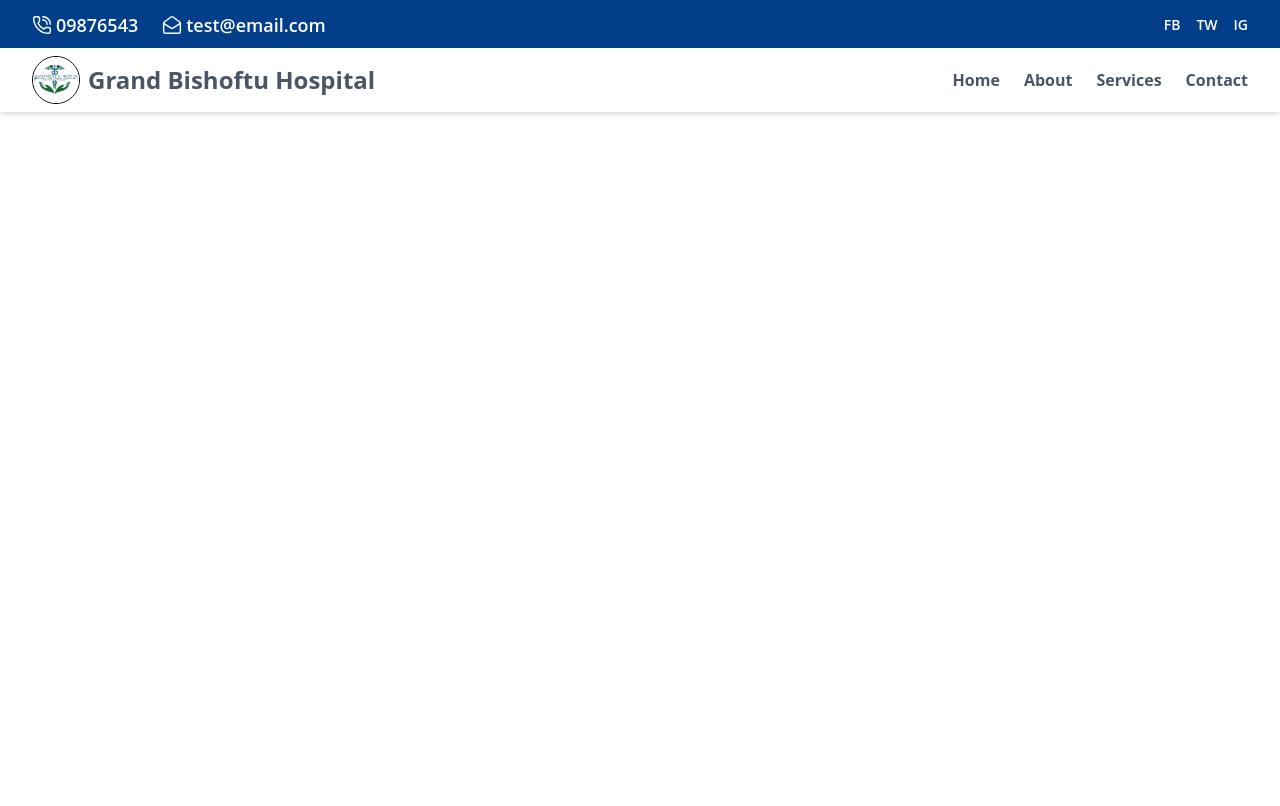
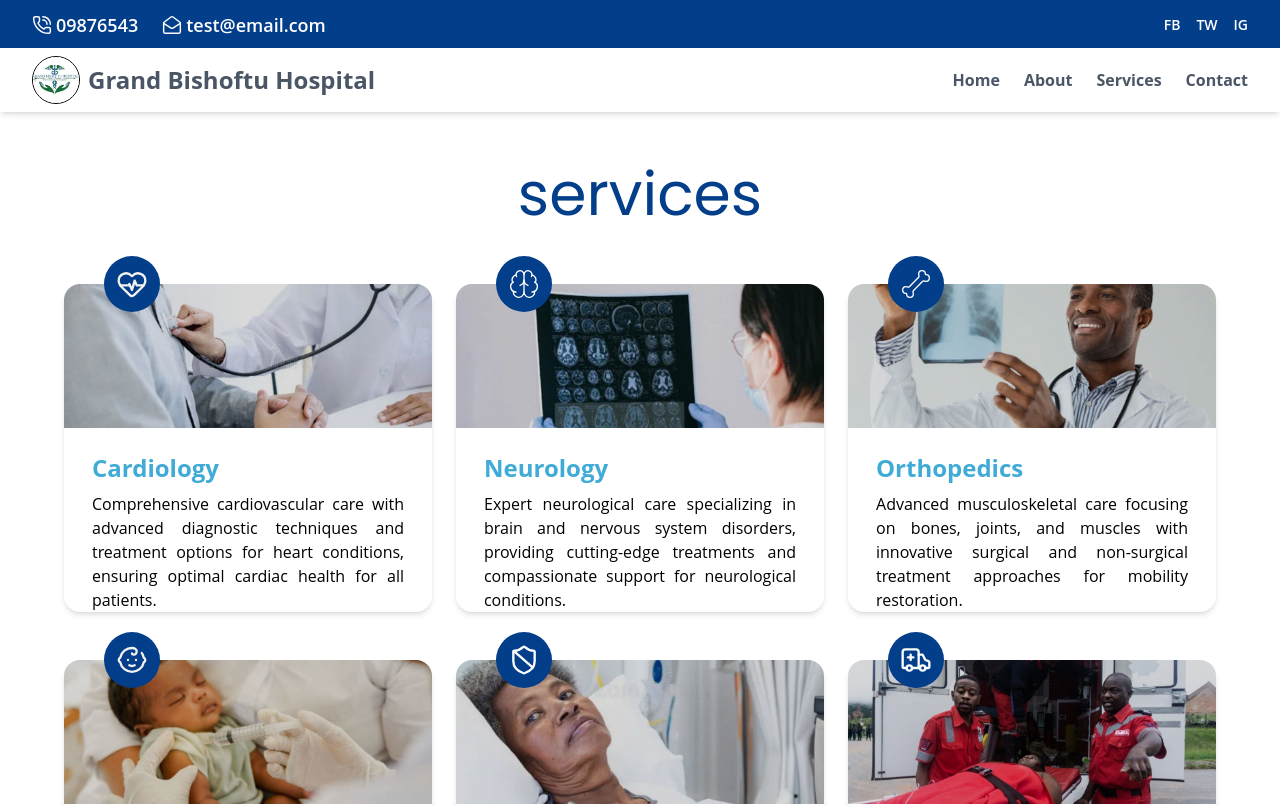
Before and after one commit to Tsedniya/Grand_Bishoftu_Hospital, a React (Vite) app in the folder myapp/: page /services in a window 1280 px wide. Shown: the top 806 px of the page. Built offline with nearby package versions, Linux system fonts and the light colour scheme.

Commit message:
frontend:services

```diff
--- a/myapp/src/components/Departements.jsx
+++ b/myapp/src/components/Departements.jsx
@@ -1,113 +1,159 @@
-import React from 'react'
-import patient from '../assets/patient.jpg'
-import pulse from '../assets/pulse.svg'
-import brain from '../assets/brain.svg'
-import bone from '../assets/bone.svg'
-import baby from '../assets/baby.svg'
-import ambulance from '../assets/ambulance.svg'
-import shield from '../assets/shield.svg'
-import photo_1 from '../assets/photo_1.jpg'
-import photo_2 from '../assets/photo_2.jpg'
-import photo from '../assets/photo.jpg'
-import men from '../assets/men.jpg'
-import cancer from '../assets/cancer.jpg'
+import React from 'react';
+import patient from '../assets/patient.jpg';
+import pulse from '../assets/pulse.svg';
+import brain from '../assets/brain.svg';
+import bone from '../assets/bone.svg';
+import baby from '../assets/baby.svg';
+import ambulance from '../assets/ambulance.svg';
+import shield from '../assets/shield.svg';
+import photo_1 from '../assets/photo_1.jpg';
+import photo_2 from '../assets/photo_2.jpg';
+import photo from '../assets/photo.jpg';
+import men from '../assets/men.jpg';
+import cancer from '../assets/cancer.jpg';
 
 const Departements = () => {
-  return (
+  const departments = [
+    {
+      title: 'Cardiology',
+      desc: 'Comprehensive cardiovascular care with advanced diagnostic techniques and treatment options for heart conditions, ensuring optimal cardiac health for all patients.',
+      img: patient,
+      icon: pulse,
+    },
+    {
+      title: 'Neurology',
+      desc: 'Expert neurological care specializing in brain and nervous system disorders, providing cutting-edge treatments and compassionate support for neurological conditions.',
+      img: photo,
+      icon: brain,
+    },
+    {
+      title: 'Orthopedics',
+      desc: 'Advanced musculoskeletal care focusing on bones, joints, and muscles with innovative surgical and non-surgical treatment approaches for mobility restoration.',
+      img: photo_1,
+      icon: bone,
+    },
+    {
+      title: 'Pediatrics',
+      desc: 'Specialized healthcare for children from infancy through adolescence, offering comprehensive medical care in a child-friendly environment with experienced pediatric specialists.',
+      img: photo_2,
+      icon: baby,
+    },
+    {
+      title: 'Oncology',
+      desc: 'Comprehensive cancer care with multidisciplinary approach, offering advanced treatment options, clinical trials, and compassionate support throughout the cancer journey.',
+      img: cancer,
+      icon: shield,
+    },
+    {
+      title: 'Emergency Care',
+      desc: 'Round-the-clock emergency medical services with rapid response capabilities, state-of-the-art equipment, and experienced emergency physicians for critical care.',
+      img: men,
+      icon: ambulance,
+    },
+    {
+      title: 'Pulmonology',
+      desc: 'Specialized care for respiratory and lung conditions including asthma, pneumonia, tuberculosis, and chronic lung diseases, providing advanced diagnosis and personalized treatment for better breathing health.',
+      img:  men,
+      icon: ambulance,
+    },
 
-   <div className=" grid sm:grid-cols-1 md:grid-cols-2 lg:grid-cols-3  gap-8 my-12 px-4 sm:px-[5vw] md:px-[7vw] lg:px-[9vw] ">
+    {
+      title: 'Laboratory Services',
+      desc: 'Comprehensive diagnostic testing services providing accurate and timely analysis of blood, urine, and other samples to support disease detection, monitoring, and effective treatment decisions.',
+      img:  men,
+      icon: ambulance,
+    },
 
+    {
+      title: 'Infectious Disease',
+      desc: 'Expert care for the prevention, diagnosis, and treatment of bacterial, viral, and fungal infections, offering advanced therapies and infection control to protect patient health and safety.',
+      img:  men,
+      icon: ambulance,
+    },
 
-    <div className='relative bg-white border w-80 h-100 rounded-2xl border-white mb-5 transition-transform duration-300 hover:scale-105 shadow-md'>
-         <img src={patient} className='relative h-35 w-100 object-cover rounded-t-xl' />
+    {
+      title: 'Laparoscopic Surgery',
+      desc: 'Minimally invasive surgical procedures using advanced technology and small incisions, ensuring faster recovery, less pain, and improved patient outcomes across various medical conditions.',
+      img:  men,
+      icon: ambulance,
+    },
 
-          <div className="relative">
-           <div className="rounded-full bg-[#3DACD1] w-14 h-14 absolute top-[-30px] left-10  flex items-center justify-center overflow-hidden">
-            <img src={pulse} className="w-8 h-8 object-cover" />
-          </div>
-          </div>
+    {
+      title: 'Ophthalmology',
+      desc: 'Comprehensive eye care services including diagnosis and treatment of vision problems, eye diseases, and surgical procedures to maintain and improve overall eye health.',
+      img:  men,
+      icon: ambulance,
+    },
 
+    {
+      title: 'Gynecology',
+      desc: 'Specialized healthcare services focused on women’s reproductive health, providing diagnosis, treatment, and preventive care for various gynecological conditions in a supportive environment.',
+      img:  men,
+      icon: ambulance,
+    },
+    {
+      title: 'Urology',
+      desc: 'Comprehensive care for disorders of the urinary tract and male reproductive system, including kidney stones, prostate issues, urinary infections, and infertility treatments, using advanced diagnostics and therapies.',
+      img: men,
+      icon: ambulance,
+    },
 
-         <p className='mt-15 px-7 font-poppins text-2xl text-[#09313E] font-bold'>Cardiology</p>
-         <p className='mt-3 px-7 text-justify text-gray-700'>Comprehensive cardiovascular care with advanced diagnostic techniques and treatment options for heart conditions, ensuring optimal cardiac health for all patients.</p>
-    </div>
-
-     <div className='relative bg-white border w-80 h-100 rounded-2xl border-white mb-5 transition-transform duration-300 hover:scale-105 shadow-md'>
-         <img src={photo} className='relative h-35 w-100 object-cover rounded-t-xl' />
-
-          <div className="relative">
-           <div className="rounded-full bg-[#3DACD1] w-14 h-14 absolute top-[-30px] left-10  flex items-center justify-center overflow-hidden">
-            <img src={brain} className="w-8 h-8 object-cover" />
-          </div>
-          </div>
-
-
-         <p className='mt-15 px-7 font-poppins text-2xl text-[#09313E] font-bold'>Neurology</p>
-         <p className='mt-3 px-7 text-justify text-gray-700'>Expert neurological care specializing in brain and nervous system disorders, providing cutting-edge treatments and compassionate support for neurological conditions.</p>
-    </div>
-
-     <div className='relative bg-white border w-80 h-100 rounded-2xl border-white mb-5 transition-transform duration-300 hover:scale-105 shadow-md'>
-         <img src={photo_1} className='relative h-35 w-100 object-cover rounded-t-xl' />
-
-          <div className="relative">
-           <div className="rounded-full bg-[#3DACD1] w-14 h-14 absolute top-[-30px] left-10  flex items-center justify-center overflow-hidden">
-            <img src={bone} className="w-8 h-8 object-cover" />
-          </div>
-          </div>
-
-
-         <p className='mt-15 px-7 font-poppins text-2xl text-[#09313E] font-bold'>Orthopedics</p>
-         <p className='mt-3 px-7 text-justify text-gray-700'>Advanced musculoskeletal care focusing on bones, joints, and muscles with innovative surgical and non-surgical treatment approaches for mobility restoration.</p>
-    </div>
-
-     <div className='relative bg-white border w-80 h-100 rounded-2xl border-white mb-5 transition-transform duration-300 hover:scale-105 shadow-md'>
-         <img src={photo_2} className='relative h-35 w-100 object-cover rounded-t-xl' />
-
-          <div className="relative">
-           <div className="rounded-full bg-[#3DACD1] w-14 h-14 absolute top-[-30px] left-10  flex items-center justify-center overflow-hidden">
-            <img src={baby} className="w-8 h-8 object-cover" />
-          </div>
-          </div>
-
-
-         <p className='mt-15 px-7 font-poppins text-2xl text-[#09313E] font-bold'>Pediatrics</p>
-         <p className='mt-3 px-7 text-justify text-gray-700'>Specialized healthcare for children from infancy through adolescence, offering comprehensive medical care in a child-friendly environment with experienced pediatric specialists.</p>
-    </div>
-
-   <div className='relative bg-white border w-80 h-100 rounded-2xl border-white mb-5 transition-transform duration-300 hover:scale-105 shadow-md'>
-         <img src={cancer} className='relative h-35 w-100 object-cover object-center rounded-t-xl' />
-
-           <div className="relative">
-           <div className="rounded-full bg-[#3DACD1] w-14 h-14 absolute top-[-30px] left-10  flex items-center justify-center overflow-hidden">
-            <img src={shield} className="w-8 h-8 object-cover" />
-          </div>
-          </div>
-
-
-         <p className='mt-15 px-7 font-poppins text-2xl text-[#09313E] font-bold'>Oncology</p>
-         <p className='mt-3 px-7 text-justify text-gray-700'>Comprehensive cancer care with multidisciplinary approach, offering advanced treatment options, clinical trials, and compassionate support throughout the cancer journey.
-          .</p>
-     </div>
-
-      <div className='relative bg-white border w-80 h-100 rounded-2xl border-white mb-5 transition-transform duration-300 hover:scale-105 shadow-md'>
-         <img src={men} className='relative h-35 w-100 object-cover rounded-t-xl' />
-
-          <div className="relative">
-           <div className="rounded-full bg-[#3DACD1] w-14 h-14 absolute top-[-30px] left-10  flex items-center justify-center overflow-hidden">
-            <img src={ambulance} className="w-8 h-8 object-cover" />
-          </div>
-          </div>
-
-
-         <p className='mt-15 px-7 font-poppins text-2xl text-[#09313E] font-bold'>Emergency Care</p>
-         <p className='mt-3 px-7 text-justify text-gray-700'>Round-the-clock emergency medical services with rapid response capabilities, state-of-the-art equipment, and experienced emergency physicians for critical care.</p>
-    </div>
+    {
+      title: 'Plastic Surgery',
+      desc: 'Expert reconstructive and cosmetic surgery services for restoring function, correcting defects, and enhancing appearance, including procedures for burns, injuries, congenital defects, and aesthetic improvements.',
+      img: men,
+      icon: ambulance,
+    },
+    {
+      title: 'Pharmacy',
+      desc: 'Comprehensive pharmacy services providing safe and effective medication management, prescription dispensing, patient counseling, and guidance to ensure optimal therapeutic outcomes.',
+      img: men,
+      icon: ambulance,
+    },
 
 
 
 
+  ];
+
+  return (
+    <div className="max-w-[1200px] mx-auto my-12 px-4 sm:px-6">
+      <div className="flex flex-col items-center mt-25 mb-15">
+        <p className="text-center font-poppins text-3xl md:text-6xl text-[#023E8A] mt-8 md:mt-16">
+          services
+        </p>
+      </div>
+      <div className="grid sm:grid-cols-1 md:grid-cols-2 lg:grid-cols-3 gap-6">
+        {departments.map((dept, idx) => (
+          <div
+            key={idx}
+            className="relative bg-white rounded-2xl shadow-md transition-transform duration-300 hover:scale-105 w-full h-auto mb-6"
+          >
+            <img
+              src={dept.img}
+              alt={dept.title}
+              className="rounded-t-2xl w-full h-36 object-cover"
+            />
+
+            {/* ✅ circle color updated here */}
+            <div className="absolute -top-7 left-4 sm:left-10 flex items-center justify-center rounded-full bg-[#023E8A] w-14 h-14 overflow-hidden">
+              <img
+                src={dept.icon}
+                alt={`${dept.title} icon`}
+                className="w-8 h-8 object-cover"
+              />
+            </div>
+
+            <p className="mt-6 px-4 sm:px-7 text-2xl font-bold text-[#40ABD7]">
+              {dept.title}
+            </p>
+
+            <p className="mt-2 px-4 sm:px-7 text-justify">{dept.desc}</p>
+          </div>
+        ))}
+      </div>
     </div>
-  )
-}
+  );
+};
 
-export default Departements
+export default Departements;
--- a/myapp/src/components/TitleAbout.jsx
+++ b/myapp/src/components/TitleAbout.jsx
@@ -1,14 +1,12 @@
 import React from "react";
 import CountUp from "../components/CountUp";
-
 import hospital from "../assets/hospital.jpg";
 import doctor from "../assets/doctor.jpg";
 import middle from "../assets/middle.jpg";
 
 const TitleAbout = () => {
 
-  const imgStyle =
-    "rounded-2xl object-cover w-full h-full transition-transform duration-300 hover:scale-110";
+  const imgStyle ="rounded-2xl object-cover w-full h-full transition-transform duration-300 hover:scale-110";
 
   return (
     <div className="mt-10 bg-white py-16 px-4 sm:px-[5vw] md:px-[7vw] lg:px-[9vw]">
--- a/myapp/src/pages/Services.jsx
+++ b/myapp/src/pages/Services.jsx
@@ -1,8 +1,11 @@
 import React from 'react'
+import Departements from '../components/Departements'
 
 const Services = () => {
   return (
-    <div>Services</div>
+    <div className='mt-15'>
+      <Departements/>
+    </div>
   )
 }
 
```
Also changed, not shown: myapp/src/assets/heart.svg.
